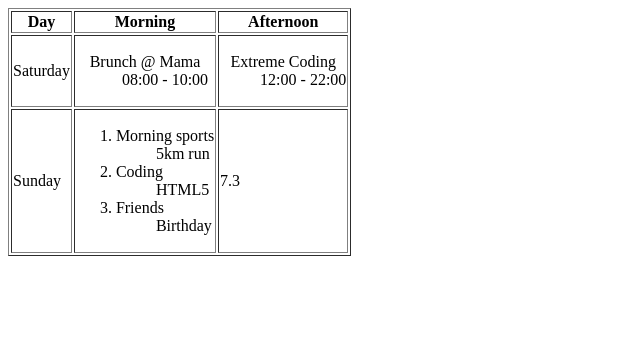
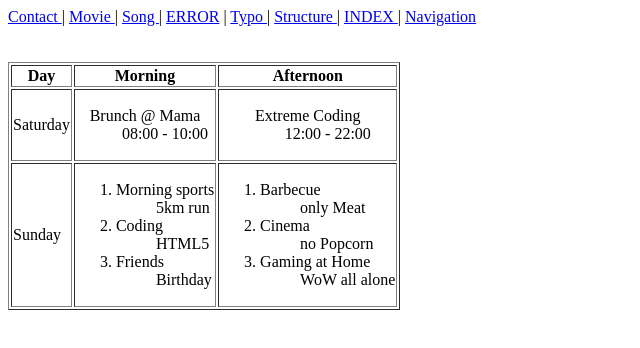
Before and after one commit to LeDaniii/CF-HTML5-DAY01-Matzer-Zarre, a plain HTML site: page nestedElements.html in a window 1280 px wide. Shown: the whole page, without its empty margins (0-640 px from the left). Drawn offline with Linux system fonts and the light colour scheme.

Commit message:
finished table, added all navigation

```diff
--- a/nestedElements.html
+++ b/nestedElements.html
@@ -6,6 +6,25 @@
     <title>Document</title>
   </head>
   <body>
+
+
+     <header>
+    <nav>
+      <a href="./Contact.html"> Contact </a> |
+      <a href="./Movie.html"> Movie  </a> |
+      <a href="./Song.html"> Song </a> |
+      <a href="./Error.html"> ERROR</a> |
+      <a href="./Typo.html"> Typo </a> |
+      <a href="./recreateStructure.html"> Structure </a> |
+      <a href="./index.html"> INDEX </a> |
+      <a href="./navigation.html"> Navigation </a>
+    </nav>
+  </header>
+
+  <br>
+  <br>
+
+
     <table border="1">
       <tr>
         <th>Day</th>
@@ -28,6 +47,8 @@
         </td>
       </tr>
       <tr>
+
+
         <td>Sunday</td>
         <td>
           <ol>
@@ -53,8 +74,19 @@
             </li>
           </ol>
         </td>
-        <td>7.3</td>
+        <td>
+          <ol>
+            <li>Barbecue <ul>only Meat </ul></li>
+            <li>Cinema <ul>no Popcorn </ul></li>
+            <li>Gaming at Home <ul>WoW all alone</ul></li>
+
+
+
+
+        </ol></td>
       </tr>
+
+
     </table>
   </body>
 </html>
```
Also changed, not shown: Contact.html (+1 -0 lines), Error.html (+1 -0 lines), index.html (+1 -0 lines), movie.html (+1 -0 lines), navigation.html (+1 -0 lines), recreateStructure.html (+1 -0 lines), song.html (+1 -0 lines), typo.html (+1 -0 lines).
